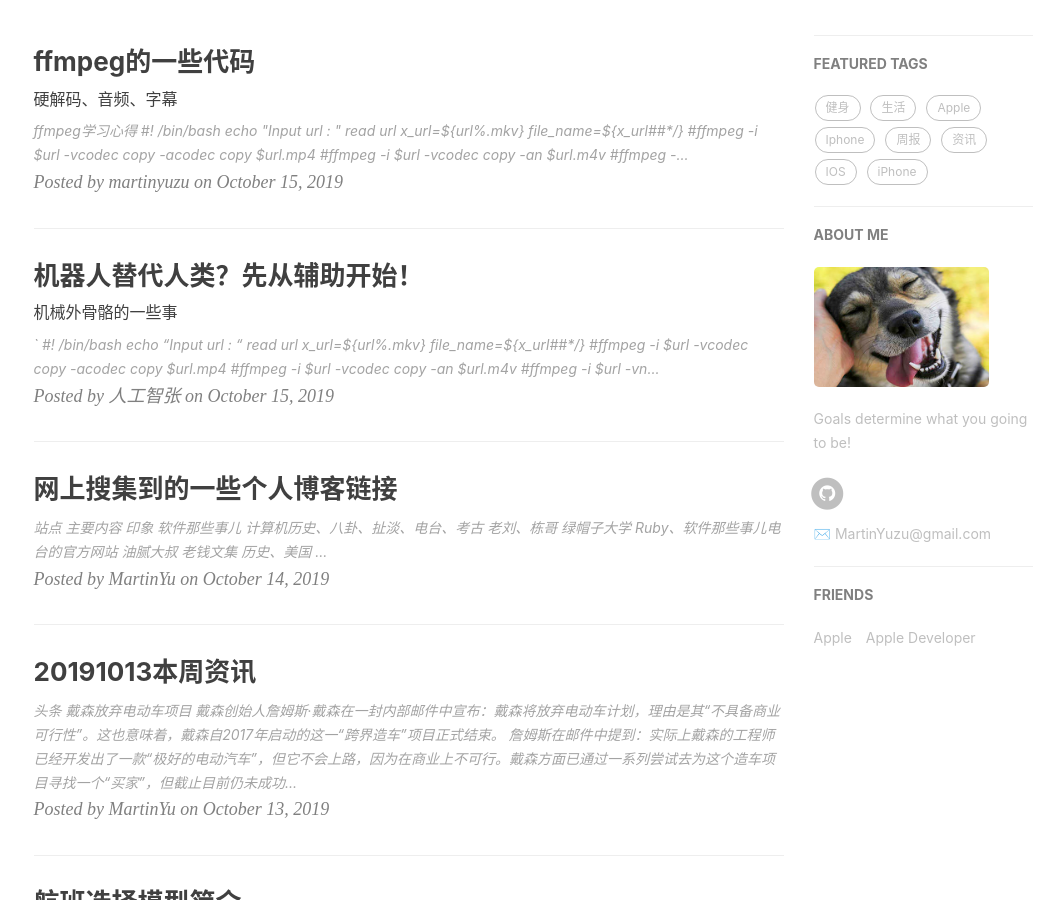
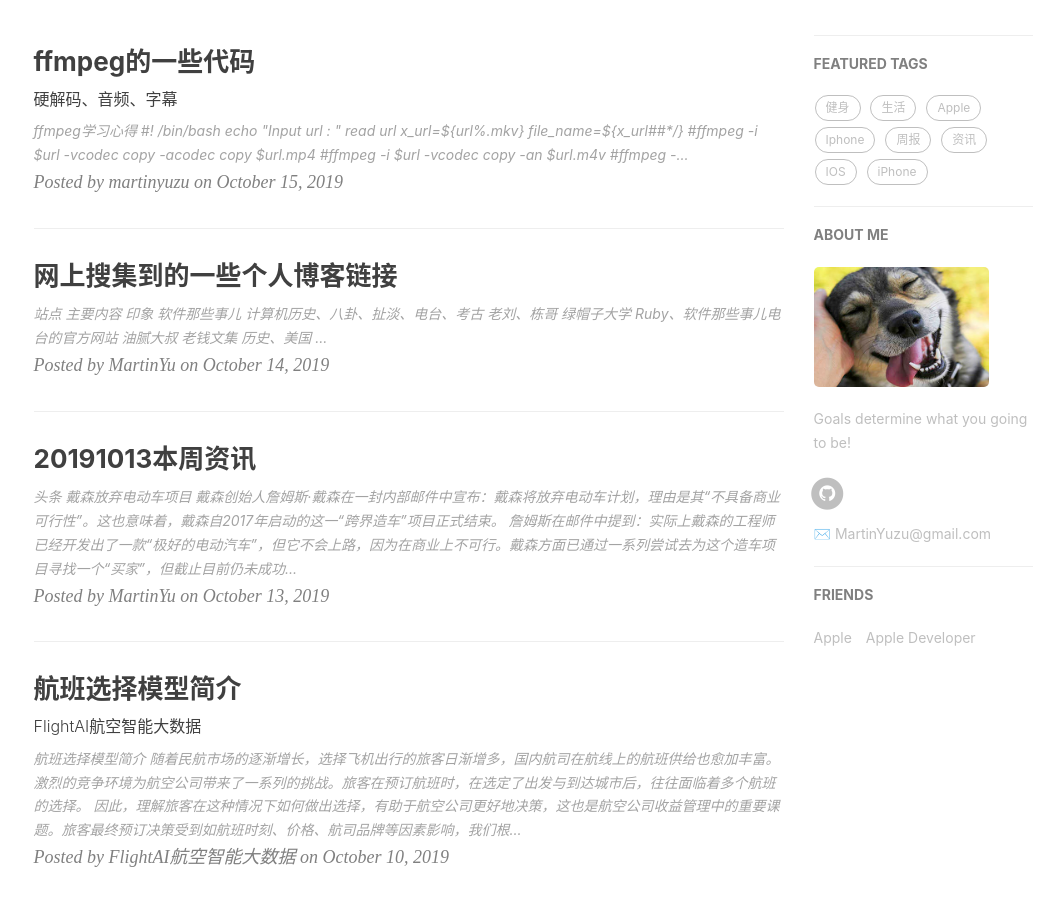
Before and after one commit to martinyuzu/martinyuzu.github.io, a Jekyll site: the page built from index.html, in a window 1280 px wide and 900 px high, scrolled down 423 px. Shown: the whole window, without its empty margins (134-1192 px from the left). Built offline with Jekyll 4.4.1, drawn with Linux system fonts in a browser that asks for light colours; nearby versions of some CDN libraries; the list of posts is cut into pages by our own code; comment, search, counter and statistics services are not loaded; some of the changed text lies outside the part shown.

Commit message:
By MartinYu

```diff
--- a/_posts/2019-10-15- ffmpeg.md
+++ /dev/null
@@ -1,36 +0,0 @@
----
-layout:     post
-title:      机器人替代人类？先从辅助开始！
-subtitle:   机械外骨骼的一些事
-date:       2019-10-15
-author:     人工智张
-header-img: img/home-bg.jpg
-catalog: true
-tags:
-    - 新技术
-    - 人工智能
-
----
-`
-#! /bin/bash
-echo "Input url : "
-read url
-x_url=${url%.mkv}
-file_name=${x_url##*/}
-#ffmpeg -i $url -vcodec copy -acodec copy $url.mp4
-#ffmpeg -i $url -vcodec copy -an $url.m4v
-#ffmpeg -i $url -vn -y -acodec copy $url.m4a
-#ffmpeg -i $url.m4v -i $url.m4a -vcodec copy -acodec copy $url.mp4
-ffmpeg -i $url -i $x_url.en.srt -i $x_url.cn.srt \
-	-map 0:v -map 0:a -map 1:s -map 2:s \
-	-c copy \
-	-metadata:s:v:0 handler_name="英文" -metadata:s:v:0 language=eng \
-	-metadata:s:a:0 handler_name="英文" -metadata:s:a:0 language=eng \
-	-metadata:s:s:0 handler_name="英文" -metadata:s:s:0 language=eng \
-	-metadata:s:s:1 handler_name="中文" -metadata:s:s:1 language=chi \
-	-disposition:s:0 default \
-	$x_url.convert.mkv
-#-metadata:s:s:0 title=$file_name.en.srt
-#ffmpeg -y -threads 4  -i $url -vf scale=-1:720 -c:v hevc_videotoolbox -b:v 1500k -tag:v hvc1 $url.mp4
-#ffmpeg -y -threads 4  -i $url -vf scale=-1:720 -c:v libx264 -preset slow -crf 22 $url.mp4
-`
```
Also changed, not shown: _posts/2019-10-15- ffmpeg视频编码技巧.md (renamed from _posts/2019-10-15- 机械外骨骼的一些事.md, +1 -1 lines).
